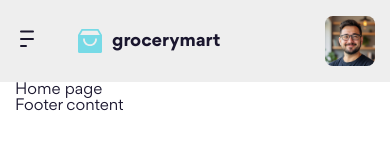
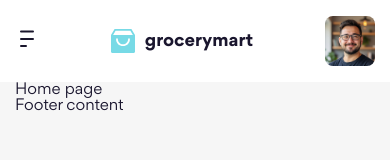
Before and after one commit to Panda0503/f8-htmlcss-08, a website: page index.html in a window 390 px wide. Drawn offline with Linux system fonts and the light colour scheme.

Commit message:
Fix responsive issues with the Header.

```diff
--- a/index.html
+++ b/index.html
@@ -34,7 +34,7 @@
         <!-- Header -->
         <header id="header" class="header"></header>
         <script>
-            load("#header", "./template/header.html");
+            load("#header", "./templates/header.html");
         </script>
 
         <div class="container">
@@ -44,7 +44,7 @@
             <!-- Footer -->
             <footer id="footer"></footer>
             <script>
-                load("#footer", "./template/footer.html");
+                load("#footer", "./templates/footer.html");
             </script>
         </div>
     </body>
--- a/scss/base/_base.scss
+++ b/scss/base/_base.scss
@@ -12,6 +12,7 @@
     font-size: 1.6rem;
     font-family: Gordita, sans-serif;
     color: var(--text-color);
+    background: var(--body-bg);
 }
 
 a {
--- a/scss/components/_logo.scss
+++ b/scss/components/_logo.scss
@@ -7,7 +7,12 @@
 
     @include abstracts.breakpoint(lg) {
         gap: 10px;
-        margin-left: 39px;
+        margin-left: 40px;
+    }
+
+    @include abstracts.breakpoint(sm) {
+        gap: 10px;
+        margin-left: 0;
     }
 
     &__title {
--- a/scss/layout/_header.scss
+++ b/scss/layout/_header.scss
@@ -18,6 +18,7 @@
     }
 
     @include abstracts.breakpoint(sm) {
+        justify-content: space-between;
         padding: 16px 0;
     }
 
@@ -63,6 +64,10 @@
     @extend %flexItemsCenter;
     gap: 20px;
     margin-left: auto;
+
+    @include abstracts.breakpoint(sm) {
+        margin-left: 0;
+    }
 
     &__group {
         @extend %flexItemsCenter;
--- a/scss/theme/_dark.scss
+++ b/scss/theme/_dark.scss
@@ -3,6 +3,7 @@
     --icon-filter: brightness(0) saturate(100%) invert(100%) sepia(5%)
         saturate(20%) hue-rotate(138deg) brightness(106%) contrast(105%);
 
+    --body-bg: #292e39;
     --header-bg-color: #171c28;
     --top-act-group-bg-color: #292e39;
     --top-act-group-shadow: rgba(0, 0, 0, 0.2);
--- a/scss/theme/_light.scss
+++ b/scss/theme/_light.scss
@@ -1,10 +1,17 @@
+@use "../abstracts";
+
 html {
     --text-color: #1a162e;
     --icon-filter: brightness(0) saturate(100%) invert(5%) sepia(43%)
         saturate(2403%) hue-rotate(230deg) brightness(96%) contrast(92%);
 
+    --body-bg: #f6f6f6;
     --header-bg-color: #eee;
     --top-act-group-bg-color: #fff;
     --top-act-group-shadow: rgba(237, 237, 246, 0.2);
     --top-act-group-separate: #ededf6;
+
+    @include abstracts.breakpoint(lg) {
+        --header-bg-color: #fff;
+    }
 }
```
Also changed, not shown: sign-in.html (+2 -2 lines), sign-up.html (+2 -2 lines), assets/css/components/index.css, assets/css/layout/index.css, assets/css/main.css, assets/css/theme/index.css, templates/footer.html (renamed from template/footer.html), templates/header.html (renamed from template/header.html), 4 other files.
